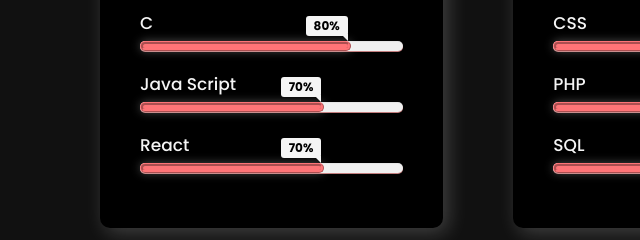
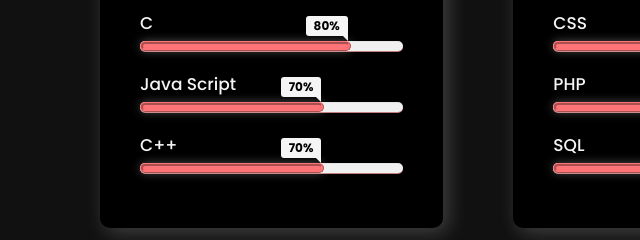
Before and after one commit to menaga16/Portfolio, a plain HTML site: page index.html in a window 1280 px wide. Shown: the part 1900-2140 px from the top of the page, 0-640 px from the left. Drawn offline with nearby package versions, Linux system fonts and the light colour scheme; a small style sheet from the web is missing.

Commit message:
index.html

```diff
--- a/index.html
+++ b/index.html
@@ -180,7 +180,7 @@
               </div>
               <div class="bar">
                 <div class="info">
-                  <span>React</span>
+                  <span>C++</span>
                 </div>
                 <div class="progress-line react">
                   <span></span>
```
